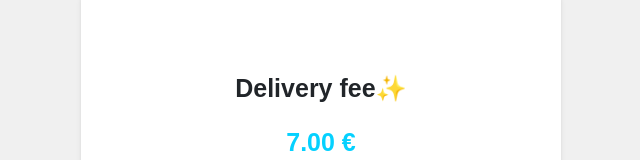
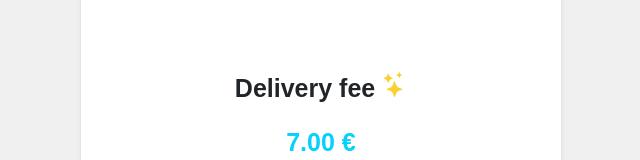
Before and after one commit to acamaras0/Delivery-Fee-Calculator, a React (Create React App) app in the folder client/: page / in a window 1280 px wide. Both pictures are taken after typing "5", "5", "5" into the empty fields and a click on the button "Calculate". Shown: the part 140-300 px from the top of the page, without its empty margins (319-959 px from the left). Built offline with nearby package versions, Linux system fonts and the light colour scheme; a web font is replaced by a local one.

Commit message:
style: button width 100%

```diff
--- a/client/src/components/DeliveryFee.tsx
+++ b/client/src/components/DeliveryFee.tsx
@@ -2,6 +2,7 @@ import { motion } from "framer-motion";
 import logo from "../assets/wolt-logo.svg";
 import returnIcon from "../assets/return.svg";
 import { CalcProps } from "../types/types";
+import { BsStars } from "react-icons/bs";
 import "./style.css";
 
 const DeliveryFee = ({
@@ -62,7 +63,9 @@ const DeliveryFee = ({
         transition={{ delay: 0.2 }}
         className="calculator"
       >
-        <p>Delivery fee✨</p>
+        <p>
+          Delivery fee <BsStars color="#FAD02C" />
+        </p>
         <p className="sum">{deliveryFee.toFixed(2)} €</p>
       </motion.div>
       <a href="/">
--- a/client/src/components/Input.tsx
+++ b/client/src/components/Input.tsx
@@ -31,7 +31,7 @@ const Input = ({
         src={bike}
         alt="bike"
       />
-      <div className="form-title mt-3">
+      <div className="form-title mt-3 mb-3">
         <h3>Delivery Fee Calculator</h3>
       </div>
       <div className="form-group row">
--- a/client/src/components/style.css
+++ b/client/src/components/style.css
@@ -32,6 +32,8 @@ button.btn-calculate {
   font-size: 18px;
   font-weight: 600;
   cursor: pointer;
+  margin-top: 1rem;
+  width: 100%;
 }
 
 .return {
```
